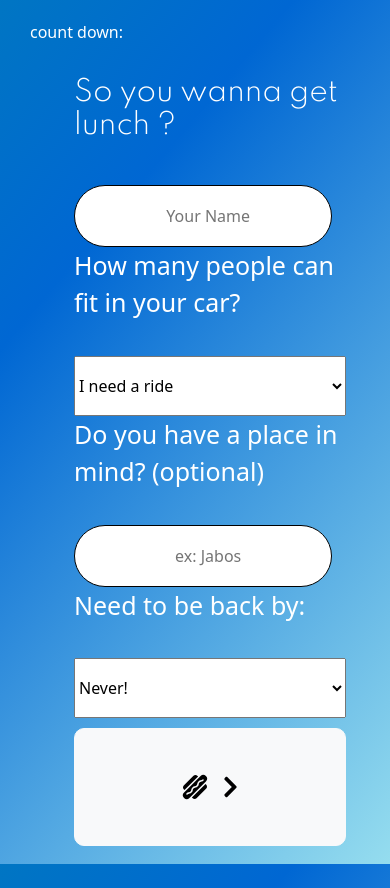
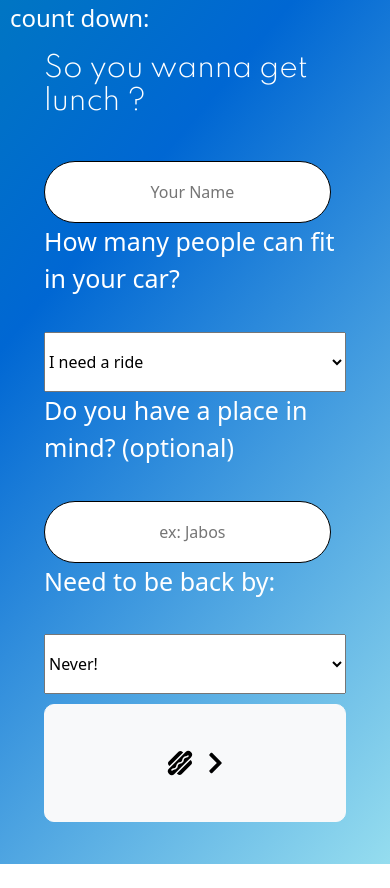
Before and after one commit to Bokeefe/spec-lunch, a React app: page / in a window 390 px wide. After the commit the page ends 864 px from the top, so only its background shows below. Built offline with nearby package versions, Linux system fonts and the light colour scheme; no server answers.

Commit message:
mobile fixes 3

```diff
--- a/src/components/Chat/Chat.css
+++ b/src/components/Chat/Chat.css
@@ -3,7 +3,6 @@
   bottom: 0;
   width: 100%;
   background: rgba(255, 255, 255, 0.8);
-  margin-left: -10px;
   color: black;
 }
 
--- a/src/components/CountDown/CountDown.css
+++ b/src/components/CountDown/CountDown.css
@@ -1,3 +1,6 @@
-div{
+.count-down {
     margin-left: 10px;
+    position: absolute;
+    top: 0;
+    font-size: 24px;
 }
--- a/src/components/CountDown/CountDown.tsx
+++ b/src/components/CountDown/CountDown.tsx
@@ -12,5 +12,5 @@ export const CountDown: React.FC<CountDownProps> = ({ socket }) => {
     });
   }, [socket]);
 
-  return <div>count down: {count}</div>;
+  return <div className="count-down">count down: {count}</div>;
 };
--- a/src/components/Lunch/Lunch.css
+++ b/src/components/Lunch/Lunch.css
@@ -0,0 +1,3 @@
+.lunch-cont{
+    margin:50px 20px;
+}
```
